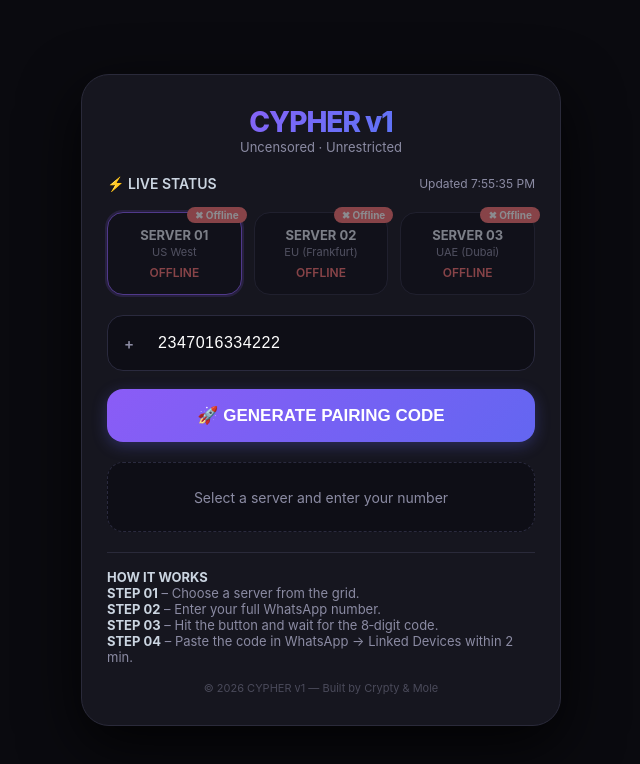
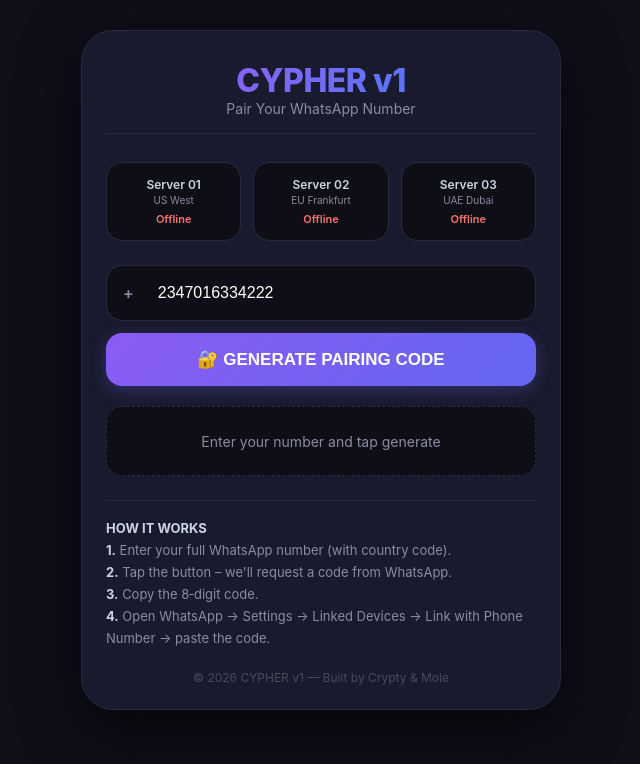
Before and after one commit to itsonlycrypty/Cypher-whatsapp-bot, a website: page public/index.html in a window 1280 px wide. Shown: the whole page, without its empty margins (319-959 px from the left). Drawn offline with Linux system fonts and the light colour scheme; no server answers.

Commit message:
Refactor index.html for layout and styling changes
Updated HTML structure and styles for improved layout and user experience.

```diff
--- a/public/index.html
+++ b/public/index.html
@@ -5,41 +5,52 @@
     <meta name="viewport" content="width=device-width, initial-scale=1.0, maximum-scale=1.0, user-scalable=no" />
     <title>CYPHER · Pair</title>
     <style>
-    * { margin: 0; padding: 0; box-sizing: border-box; }
+        * {
+            margin: 0;
+            padding: 0;
+            box-sizing: border-box;
+        }
         body {
             font-family: -apple-system, BlinkMacSystemFont, 'Segoe UI', Roboto, sans-serif;
-      background: #0a0a0f;
+            background: #0f0f1a;
+            min-height: 100vh;
             display: flex;
             justify-content: center;
-      align-items: center;
-      min-height: 100vh;
-      padding: 20px;
-      color: #fff;
+            align-items: flex-start;
+            padding: 30px 20px;
+            color: #e0e0e0;
         }
         .container {
-      background: #16161f;
-      padding: 30px 25px;
-      border-radius: 28px;
             max-width: 480px;
             width: 100%;
-      box-shadow: 0 20px 60px rgba(0,0,0,0.8);
-      border: 1px solid #2a2a3a;
+            background: #1a1a2e;
+            border-radius: 32px;
+            padding: 30px 24px 24px;
+            box-shadow: 0 20px 60px rgba(0, 0, 0, 0.7);
+            border: 1px solid #2a2a3e;
         }
         .logo {
-      font-size: 28px;
+            font-size: 32px;
             font-weight: 800;
             background: linear-gradient(135deg, #a855f7, #3b82f6);
             -webkit-background-clip: text;
             -webkit-text-fill-color: transparent;
             text-align: center;
-      letter-spacing: -1px;
+            letter-spacing: -0.5px;
         }
-    .sub { text-align: center; font-size: 13px; color: #8b8ba3; margin-bottom: 20px; }
+        .sub {
+            text-align: center;
+            font-size: 14px;
+            color: #8b8ba3;
+            margin-bottom: 28px;
+            border-bottom: 1px solid #2a2a3e;
+            padding-bottom: 16px;
+        }
         .server-grid {
             display: grid;
             grid-template-columns: repeat(3, 1fr);
             gap: 12px;
-      margin: 20px 0;
+            margin: 16px 0 24px;
         }
         .server-card {
             background: #0e0e16;
@@ -48,204 +59,271 @@
             padding: 14px 8px;
             text-align: center;
             transition: all 0.2s;
-      cursor: pointer;
             position: relative;
         }
-    .server-card.selected {
-      border-color: #8b5cf6;
-      box-shadow: 0 0 0 2px rgba(139, 92, 246, 0.3);
+        .server-card .name {
+            font-weight: 600;
+            font-size: 12px;
+            color: #cbd5e1;
         }
-    .server-card.offline {
-      opacity: 0.5;
-      pointer-events: none;
+        .server-card .region {
+            font-size: 10px;
+            color: #8b8ba3;
+            margin-top: 2px;
         }
-    .server-card .name { font-weight: 700; font-size: 13px; color: #e2e8f0; }
-    .server-card .region { font-size: 11px; color: #8b8ba3; margin-top: 2px; }
-    .server-card .latency {
-      font-size: 12px; font-weight: 600; margin-top: 6px; color: #4ade80;
-    }
-    .server-card .latency.high { color: #facc15; }
-    .server-card .latency.offline-text { color: #f87171; }
-    .server-card .badge {
-      position: absolute; top: -6px; right: -6px;
-      font-size: 10px; padding: 2px 8px; border-radius: 30px; font-weight: 700;
-    }
-    .server-card .badge.online { background: #4ade80; color: #000; }
-    .server-card .badge.offline-badge { background: #f87171; color: #fff; }
-    .input-group {
-      display: flex; align-items: center; background: #0e0e16;
-      border-radius: 16px; border: 1px solid #2a2a3e; padding: 4px;
-      margin: 16px 0 12px; transition: border 0.2s;
-    }
-    .input-group:focus-within { border-color: #8b5cf6; }
-    .input-group span { padding: 0 12px; color: #8b8ba3; font-weight: 600; font-size: 15px; }
-    .input-group input {
-      background: transparent; border: none; padding: 14px 12px;
-      font-size: 16px; color: #fff; width: 100%; outline: none;
-      font-weight: 500; letter-spacing: 0.5px;
-    }
-    .input-group input::placeholder { color: #4a4a5a; }
-    .btn {
-      width: 100%; padding: 16px;
-      background: linear-gradient(135deg, #8b5cf6, #6366f1);
-      border: none; border-radius: 16px; font-weight: 700; font-size: 17px;
-      color: #fff; cursor: pointer; transition: all 0.2s;
-      box-shadow: 0 4px 15px rgba(99, 102, 241, 0.3);
+        .server-card .status {
+            font-size: 11px;
+            font-weight: 600;
             margin-top: 6px;
         }
-    .btn:active { transform: scale(0.97); opacity: 0.8; }
-    .btn:disabled { opacity: 0.5; cursor: not-allowed; transform: scale(1); }
+        .server-card .status.online {
+            color: #4ade80;
+        }
+        .server-card .status.offline {
+            color: #f87171;
+        }
+        .input-group {
+            display: flex;
+            align-items: center;
+            background: #0e0e16;
+            border-radius: 16px;
+            border: 1px solid #2a2a3e;
+            padding: 4px;
+            margin: 16px 0 12px;
+            transition: border 0.2s;
+        }
+        .input-group:focus-within {
+            border-color: #8b5cf6;
+            box-shadow: 0 0 0 3px rgba(139, 92, 246, 0.15);
+        }
+        .input-group span {
+            padding: 0 12px;
+            color: #8b8ba3;
+            font-weight: 600;
+            font-size: 16px;
+        }
+        .input-group input {
+            background: transparent;
+            border: none;
+            padding: 14px 12px;
+            font-size: 16px;
+            color: #fff;
+            width: 100%;
+            outline: none;
+            font-weight: 500;
+        }
+        .input-group input::placeholder {
+            color: #4a4a5a;
+        }
+        .btn {
+            width: 100%;
+            padding: 16px;
+            background: linear-gradient(135deg, #8b5cf6, #6366f1);
+            border: none;
+            border-radius: 16px;
+            font-weight: 700;
+            font-size: 17px;
+            color: #fff;
+            cursor: pointer;
+            transition: all 0.2s;
+            box-shadow: 0 4px 15px rgba(99, 102, 241, 0.3);
+        }
+        .btn:active {
+            transform: scale(0.97);
+            opacity: 0.85;
+        }
+        .btn:disabled {
+            opacity: 0.5;
+            cursor: not-allowed;
+            transform: none;
+        }
         #result {
-      margin-top: 20px; padding: 16px; border-radius: 16px;
-      background: #0e0e16; min-height: 70px;
-      display: flex; flex-direction: column; justify-content: center; align-items: center;
+            margin-top: 20px;
+            padding: 16px;
+            border-radius: 16px;
+            background: #0e0e16;
+            min-height: 70px;
+            display: flex;
+            flex-direction: column;
+            justify-content: center;
+            align-items: center;
             border: 1px dashed #2a2a3e;
+            text-align: center;
         }
         .code-display {
-      font-size: 42px; font-weight: 800; letter-spacing: 6px;
+            font-size: 42px;
+            font-weight: 800;
+            letter-spacing: 6px;
             background: linear-gradient(135deg, #fbbf24, #f59e0b);
-      -webkit-background-clip: text; -webkit-text-fill-color: transparent;
+            -webkit-background-clip: text;
+            -webkit-text-fill-color: transparent;
             font-family: 'Courier New', monospace;
         }
-    .error-text { color: #f87171; font-size: 14px; font-weight: 500; }
-    .info-text { color: #8b8ba3; font-size: 14px; }
+        .error-text {
+            color: #f87171;
+            font-size: 14px;
+        }
+        .info-text {
+            color: #8b8ba3;
+            font-size: 14px;
+        }
         .steps {
-      margin: 20px 0 0; font-size: 13px; color: #8b8ba3;
-      border-top: 1px solid #2a2a3a; padding-top: 16px; text-align: left;
+            margin: 24px 0 0;
+            font-size: 13px;
+            color: #8b8ba3;
+            border-top: 1px solid #2a2a3a;
+            padding-top: 16px;
+            line-height: 1.7;
         }
-    .steps strong { color: #cbd5e1; }
+        .steps strong {
+            color: #cbd5e1;
+        }
         .spinner {
-      width: 28px; height: 28px; border: 3px solid #2a2a3e;
-      border-top: 3px solid #8b5cf6; border-radius: 50%;
-      animation: spin 0.8s linear infinite; margin: 0 auto;
+            width: 28px;
+            height: 28px;
+            border: 3px solid #2a2a3e;
+            border-top: 3px solid #8b5cf6;
+            border-radius: 50%;
+            animation: spin 0.8s linear infinite;
+            margin: 0 auto;
         }
-    @keyframes spin { to { transform: rotate(360deg); } }
-    .footer { margin-top: 16px; text-align: center; font-size: 11px; color: #4a4a5a; }
-    @media (max-width: 420px) { .container { padding: 20px 16px; } }
+        @keyframes spin {
+            to {
+                transform: rotate(360deg);
+            }
+        }
+        .footer {
+            margin-top: 20px;
+            text-align: center;
+            font-size: 12px;
+            color: #4a4a5a;
+        }
+        .footer a {
+            color: #6b6b83;
+            text-decoration: none;
+        }
+        @media (max-width: 420px) {
+            .container {
+                padding: 20px 16px;
+            }
+            .server-grid {
+                gap: 8px;
+            }
+            .server-card {
+                padding: 12px 4px;
+            }
+        }
     </style>
 </head>
 <body>
     <div class="container">
         <div class="logo">CYPHER v1</div>
-  <div class="sub">Uncensored · Unrestricted</div>
+        <div class="sub">Pair Your WhatsApp Number</div>
 
-  <div style="display:flex; justify-content:space-between; align-items:center; margin-bottom:6px;">
-    <span style="font-size:14px; font-weight:600; color:#cbd5e1;">⚡ LIVE STATUS</span>
-    <span style="font-size:12px; color:#8b8ba3;" id="lastUpdated">Updating...</span>
+        <!-- Server status cards -->
+        <div class="server-grid" id="serverGrid">
+            <div class="server-card">
+                <div class="name">Server 01</div>
+                <div class="region">US West</div>
+                <div class="status offline" id="status0">Offline</div>
+            </div>
+            <div class="server-card">
+                <div class="name">Server 02</div>
+                <div class="region">EU Frankfurt</div>
+                <div class="status offline" id="status1">Offline</div>
+            </div>
+            <div class="server-card">
+                <div class="name">Server 03</div>
+                <div class="region">UAE Dubai</div>
+                <div class="status offline" id="status2">Offline</div>
+            </div>
         </div>
 
-  <div class="server-grid" id="serverGrid">
-    <!-- cards will be inserted by JS -->
+        <!-- Input -->
+        <div class="input-group">
+            <span>+</span>
+            <input type="tel" id="phone" placeholder="2347016334222" value="2347016334222" />
         </div>
 
-  <div class="input-group">
-    <span>+</span>
-    <input type="tel" id="phone" placeholder="2347016334222 (full number)" value="2347016334222" />
+        <!-- Button -->
+        <button class="btn" id="getCodeBtn">🔐 GENERATE PAIRING CODE</button>
+
+        <!-- Result -->
+        <div id="result">
+            <span class="info-text">Enter your number and tap generate</span>
         </div>
 
-  <button class="btn" id="getCodeBtn">🚀 GENERATE PAIRING CODE</button>
+        <!-- Steps -->
+        <div class="steps">
+            <strong>HOW IT WORKS</strong><br />
+            <strong>1.</strong> Enter your full WhatsApp number (with country code).<br />
+            <strong>2.</strong> Tap the button – we'll request a code from WhatsApp.<br />
+            <strong>3.</strong> Copy the 8‑digit code.<br />
+            <strong>4.</strong> Open WhatsApp → Settings → Linked Devices → Link with Phone Number → paste the code.
+        </div>
 
-  <div id="result"><span class="info-text">Select a server and enter your number</span></div>
-
-  <div class="steps">
-    <strong>HOW IT WORKS</strong><br>
-    <strong>STEP 01</strong> – Choose a server from the grid.<br>
-    <strong>STEP 02</strong> – Enter your full WhatsApp number.<br>
-    <strong>STEP 03</strong> – Hit the button and wait for the 8‑digit code.<br>
-    <strong>STEP 04</strong> – Paste the code in WhatsApp → Linked Devices within 2 min.
-  </div>
         <div class="footer">© 2026 CYPHER v1 — Built by Crypty &amp; Mole</div>
     </div>
 
     <script>
-  const SERVER_NAMES = ['SERVER 01', 'SERVER 02', 'SERVER 03'];
-  const SERVER_REGIONS = ['US West', 'EU (Frankfurt)', 'UAE (Dubai)'];
-  const ENDPOINT = '/api/pair';
+        // --- Ping servers every 5 seconds ---
+        const statusElements = [
+            document.getElementById('status0'),
+            document.getElementById('status1'),
+            document.getElementById('status2')
+        ];
 
-  let selectedServer = 0;
-  let online = [false, false, false];
-  let latencies = [null, null, null];
-
-  const grid = document.getElementById('serverGrid');
-  const phoneInput = document.getElementById('phone');
-  const resultDiv = document.getElementById('result');
-  const getCodeBtn = document.getElementById('getCodeBtn');
-  const lastUpdated = document.getElementById('lastUpdated');
-
-  function renderCards() {
-    grid.innerHTML = '';
+        async function pingServers() {
             for (let i = 0; i < 3; i++) {
-      const card = document.createElement('div');
-      const isOnline = online[i];
-      const isSelected = selectedServer === i;
-      card.className = 'server-card' + (isSelected ? ' selected' : '') + (!isOnline ? ' offline' : '');
-      card.dataset.idx = i;
-      let latencyText = isOnline ? (latencies[i] !== null ? latencies[i] + 'ms' : '—') : 'OFFLINE';
-      let latencyClass = isOnline ? (latencies[i] > 500 ? ' high' : '') : ' offline-text';
-      card.innerHTML = `
-        <div class="name">${SERVER_NAMES[i]}</div>
-        <div class="region">${SERVER_REGIONS[i]}</div>
-        <div class="latency${latencyClass}">${latencyText}</div>
-        <div class="badge ${isOnline ? 'online' : 'offline-badge'}">${isOnline ? '✔ Online' : '✖ Offline'}</div>
-      `;
-      card.addEventListener('click', () => { if (online[i]) { selectedServer = i; renderCards(); } });
-      grid.appendChild(card);
+                try {
+                    const res = await fetch(`/api/pair?ping=true&server=${i+1}`, {
+                        signal: AbortSignal.timeout(2000)
+                    });
+                    const data = await res.json();
+                    if (data.status === 'online') {
+                        statusElements[i].textContent = 'Online';
+                        statusElements[i].className = 'status online';
+                    } else {
+                        statusElements[i].textContent = 'Offline';
+                        statusElements[i].className = 'status offline';
+                    }
+                } catch {
+                    statusElements[i].textContent = 'Offline';
+                    statusElements[i].className = 'status offline';
+                }
             }
         }
 
-  async function pingServers() {
-    const results = await Promise.allSettled(
-      [0,1,2].map(async (i) => {
-        const start = performance.now();
-        try {
-          const res = await fetch(`${ENDPOINT}?ping=true&server=${i+1}`, { signal: AbortSignal.timeout(2500) });
-          const data = await res.json();
-          if (data.status === 'online') {
-            return { index: i, online: true, latency: Math.round(performance.now() - start) };
-          } else {
-            return { index: i, online: false, latency: null };
-          }
-        } catch {
-          return { index: i, online: false, latency: null };
-        }
-      })
-    );
-    for (const result of results) {
-      if (result.status === 'fulfilled') {
-        const { index, online: isOnline, latency } = result.value;
-        online[index] = isOnline;
-        latencies[index] = latency;
-      }
-    }
-    const fastestIdx = latencies.reduce((best, curr, idx) => {
-      if (curr !== null && (best === null || curr < best)) return idx;
-      return best;
-    }, null);
-    if (fastestIdx !== null) selectedServer = fastestIdx;
-    renderCards();
-    lastUpdated.textContent = 'Updated ' + new Date().toLocaleTimeString();
+        // Initial ping and interval
+        pingServers();
+        setInterval(pingServers, 5000);
+
+        // --- Generate code ---
+        const btn = document.getElementById('getCodeBtn');
+        const phoneInput = document.getElementById('phone');
+        const resultDiv = document.getElementById('result');
+
+        btn.addEventListener('click', async () => {
+            const phone = phoneInput.value.replace(/\D/g, '');
+            if (!phone || phone.length < 10) {
+                resultDiv.innerHTML = `<span class="error-text">❌ Please enter a valid full number.</span>`;
+                return;
             }
 
-  getCodeBtn.addEventListener('click', async () => {
-    if (!online[selectedServer]) {
-      resultDiv.innerHTML = `<span class="error-text">❌ Selected server is offline. Choose another.</span>`;
-      return;
-    }
-    const phone = phoneInput.value.replace(/\D/g, '');
-    if (!phone || phone.length < 10) {
-      resultDiv.innerHTML = `<span class="error-text">❌ Enter a valid full number (country code + local).</span>`;
-      return;
-    }
-    getCodeBtn.disabled = true;
-    getCodeBtn.textContent = '⏳ Generating...';
+            btn.disabled = true;
+            btn.textContent = '⏳ Generating...';
             resultDiv.innerHTML = `<div class="spinner"></div>`;
 
             const controller = new AbortController();
             const timeoutId = setTimeout(() => controller.abort(), 15000);
+
             try {
-      const response = await fetch(`${ENDPOINT}?phone=${phone}&server=${selectedServer+1}`, { signal: controller.signal });
+                const response = await fetch(`/api/pair?phone=${phone}`, {
+                    signal: controller.signal
+                });
                 clearTimeout(timeoutId);
                 const data = await response.json();
+
                 if (data.success) {
                     resultDiv.innerHTML = `
                         <span style="font-size:14px; color:#8b8ba3; margin-bottom:4px;">✅ Your 8‑digit code:</span>
@@ -262,13 +340,10 @@
                     resultDiv.innerHTML = `<span class="error-text">❌ ${err.message}</span>`;
                 }
             } finally {
-      getCodeBtn.disabled = false;
-      getCodeBtn.textContent = '🚀 GENERATE PAIRING CODE';
+                btn.disabled = false;
+                btn.textContent = '🔐 GENERATE PAIRING CODE';
             }
         });
-
-  pingServers();
-  setInterval(pingServers, 10000);
     </script>
 </body>
   </html>
```
Lines whose indentation alone changed are shown as unchanged.
